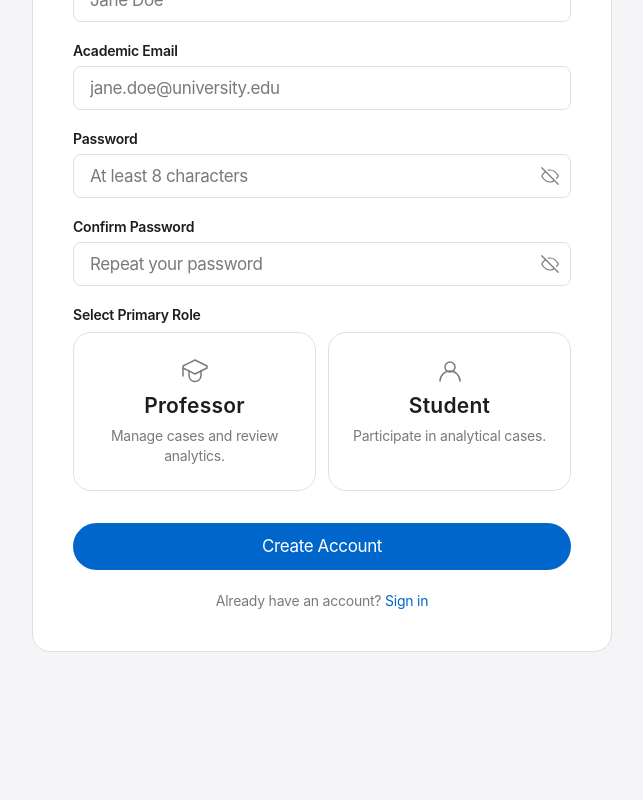
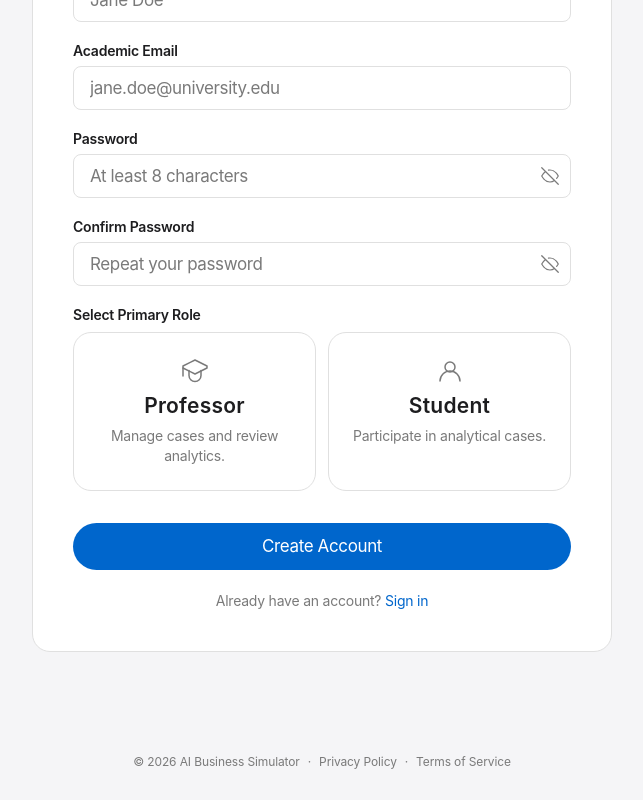
Before and after one commit to zhouheng0118/AI-Business-Simulator, a Next.js app in the folder frontend/: page /register in a window 1280 px wide. Shown: the part 346-1146 px from the top of the page, without its empty margins (318-961 px from the left). Before the commit the page ends 1062 px from the top, so only its background shows below. Built offline with nearby package versions, Linux system fonts and the light colour scheme.

Commit message:
feat: add privacy and terms in login and register page

```diff
--- a/frontend/src/app/login/page.tsx
+++ b/frontend/src/app/login/page.tsx
@@ -2,6 +2,7 @@
 
 import { useState } from "react";
 import Link from "next/link";
+import AuthFooter from "@/components/AuthFooter";
 
 interface FormState {
     email: string;
@@ -36,7 +37,9 @@ export default function LoginPage() {
     }
 
     return (
-        <div className="min-h-screen bg-parchment flex flex-col items-center justify-center px-4 py-16">
+        <div className="min-h-screen bg-parchment flex flex-col items-center px-4">
+            <div className="flex-1 flex flex-col items-center justify-center w-full py-16">
+
                 {/* Logo */}
                 <div className="mb-10 text-center">
                     <span
@@ -52,10 +55,8 @@ export default function LoginPage() {
                     </span>
                 </div>
 
-            {/* Card */}
                 <div className="w-full max-w-[480px] bg-canvas border border-hairline rounded-lg px-10 py-10">
 
-                {/* Heading */}
                     <div className="mb-8 text-center">
                         <h1
                             style={{
@@ -139,6 +140,9 @@ export default function LoginPage() {
                     </form>
                 </div>
             </div>
+
+            <AuthFooter />
+        </div>
     );
 }
 
--- a/frontend/src/app/register/page.tsx
+++ b/frontend/src/app/register/page.tsx
@@ -3,6 +3,7 @@
 import { useState } from "react";
 import Link from "next/link";
 import RoleChip from "@/components/RoleChip";
+import AuthFooter from "@/components/AuthFooter";
 
 type Role = "professor" | "student";
 
@@ -54,7 +55,9 @@ export default function RegisterPage() {
     }
 
     return (
-    <div className="min-h-screen bg-parchment flex flex-col items-center justify-center px-4 py-16">
+        <div className="min-h-screen bg-parchment flex flex-col items-center px-4">
+            <div className="flex-1 flex flex-col items-center justify-center w-full py-16">
+
                 {/* Logo */}
                 <div className="mb-10 text-center">
                     <span
@@ -176,7 +179,6 @@ export default function RegisterPage() {
                             {errors.role && <ErrorText>{errors.role}</ErrorText>}
                         </div>
 
-          {/* Submit */}
                         <div className="mt-3">
                             <button type="submit" className="btn-primary w-full text-center">
                                 Create Account
@@ -195,21 +197,18 @@ export default function RegisterPage() {
                             }}
                         >
                             Already have an account?{" "}
-            <Link
-              href="/login"
-              style={{ color: "#0066cc" }}
-              className="hover:underline"
-            >
+                            <Link href="/login" style={{ color: "#0066cc" }} className="hover:underline">
                                 Sign in
                             </Link>
                         </p>
                     </form>
                 </div>
             </div>
+
+            <AuthFooter />
+        </div>
     );
 }
-
-/* ── small helpers ── */
 
 function Field({
     label,
--- /dev/null
+++ b/frontend/src/components/AuthFooter.tsx
@@ -0,0 +1,28 @@
+import Link from "next/link";
+
+export default function AuthFooter() {
+    return (
+        <footer className="w-full mt-auto pt-10 pb-8 text-center">
+            <p
+                style={{
+                    fontFamily: "SF Pro Text, system-ui, sans-serif",
+                    fontSize: "12px",
+                    fontWeight: 400,
+                    lineHeight: "1.0",
+                    letterSpacing: "-0.12px",
+                    color: "#7a7a7a",
+                }}
+            >
+                © 2026 AI Business Simulator
+                <span className="mx-2">·</span>
+                <Link href="/privacy" style={{ color: "#7a7a7a" }} className="hover:text-ink hover:underline transition-colors">
+                    Privacy Policy
+                </Link>
+                <span className="mx-2">·</span>
+                <Link href="/terms" style={{ color: "#7a7a7a" }} className="hover:text-ink hover:underline transition-colors">
+                    Terms of Service
+                </Link>
+            </p>
+        </footer>
+    );
+}
```
Lines whose indentation alone changed are shown as unchanged.
